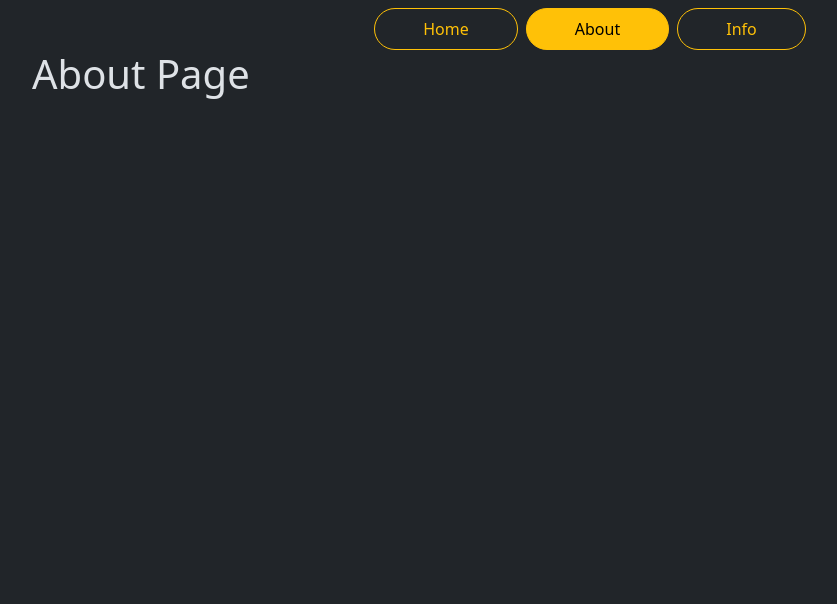
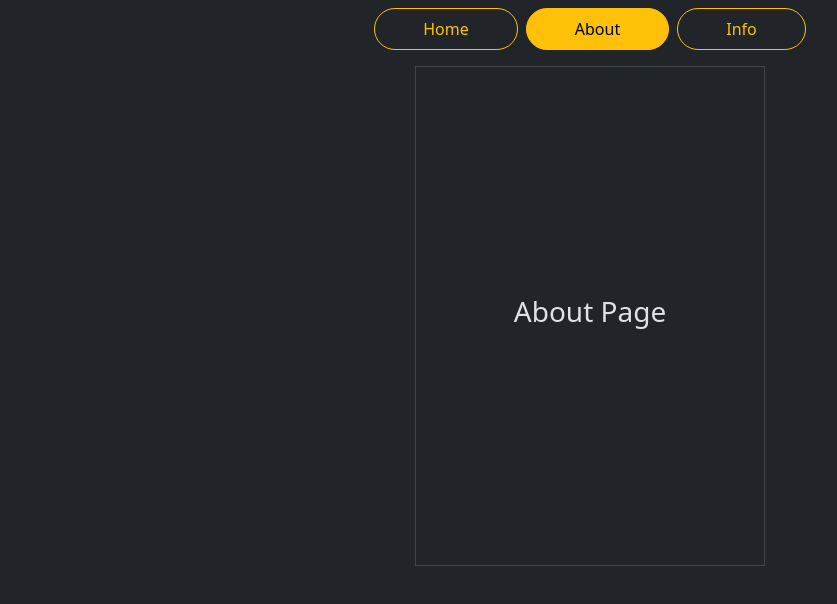
Before and after one commit to rabiulhassandev/vue-pinia, a Vue app: page /about in a window 1280 px wide. Shown: the top 604 px of the page, without its empty margins (50-887 px from the left). Built offline with nearby package versions, Linux system fonts and the light colour scheme.

Commit message:
About page and Info page set up

```diff
--- a/src/Components/About.vue
+++ b/src/Components/About.vue
@@ -1,3 +1,10 @@
+<script setup>
+import MobileView from '@/Layouts/MobileView.vue';
+
+</script>
+
 <template>
-    <h1>About Page</h1>
+    <MobileView>
+        <h3 class="text-center">About Page</h3>
+    </MobileView>
 </template>
--- a/src/Components/Info.vue
+++ b/src/Components/Info.vue
@@ -1,3 +1,10 @@
+<script setup>
+import MobileView from '@/Layouts/MobileView.vue';
+
+</script>
+
 <template>
-    <h1>Info page</h1>
+    <MobileView>
+        <h3 class="text-center">Info Page</h3>
+    </MobileView>
 </template>
```
